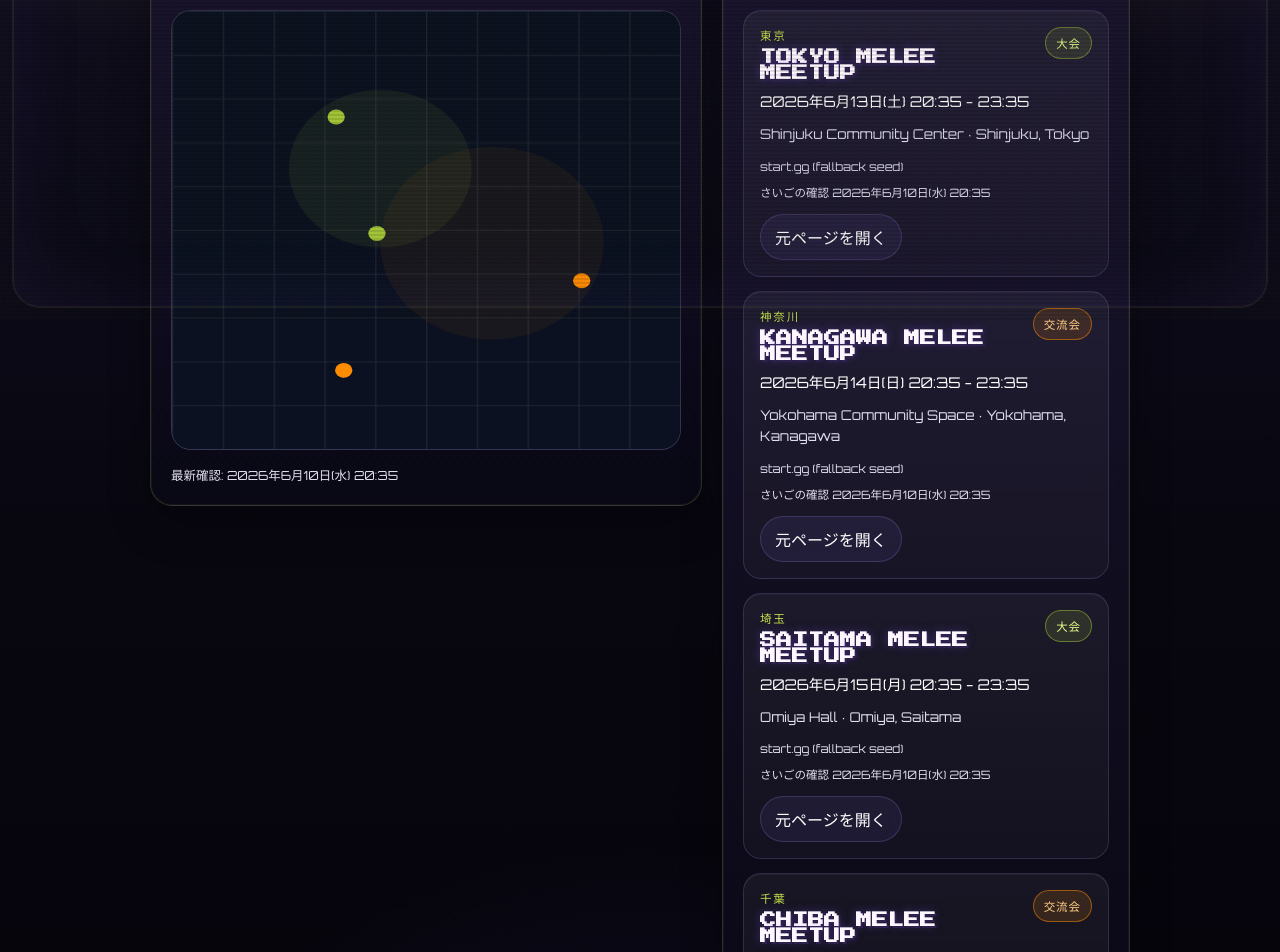
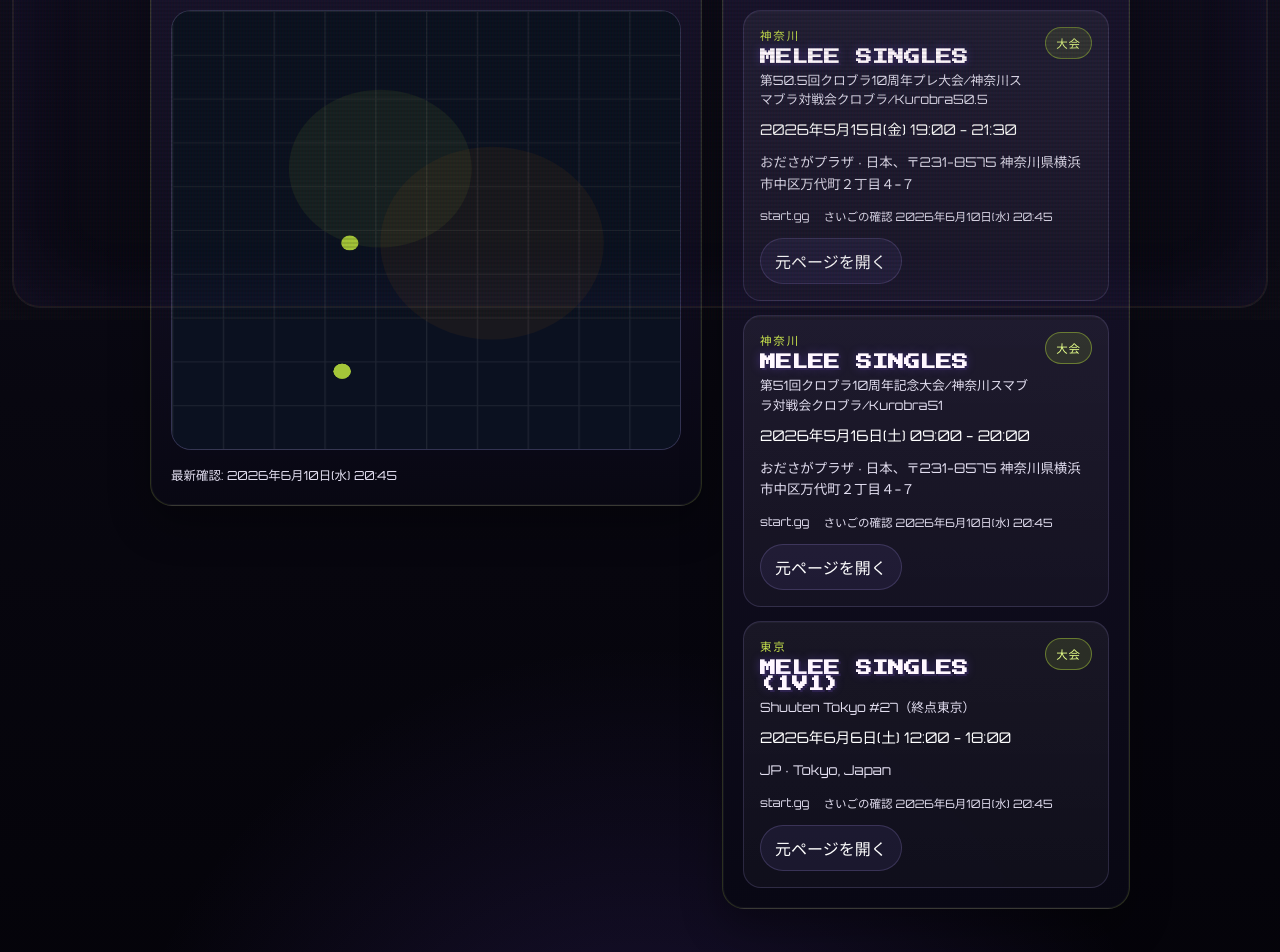
Before and after one commit to jakobng/ssbm-website, a React (Vite) app: page /ssbm-website/events in a window 1280 px wide. Shown: the part 480-1432 px from the top of the page. Built offline with nearby package versions, Linux system fonts and the light colour scheme; a web font is replaced by a local one.

Commit message:
Fetch real Tokyo events from start.gg

```diff
--- a/src/App.css
+++ b/src/App.css
@@ -2259,6 +2259,13 @@
   color: var(--gc-accent-green);
 }
 
+.event-card__tournament {
+  color: var(--gc-silver);
+  line-height: 1.5;
+  font-size: 0.8rem;
+  margin-top: 6px;
+}
+
 .event-badge {
   display: inline-flex;
   align-items: center;
--- a/src/components/TokyoEvents.tsx
+++ b/src/components/TokyoEvents.tsx
@@ -61,8 +61,7 @@ const TokyoEvents: React.FC = () => {
     [activeEvents, filter]
   );
 
-  const tournamentCount = activeEvents.filter((event) => event.type === 'tournament').length;
-  const meetupCount = activeEvents.filter((event) => event.type === 'meetup').length;
+  const venueCount = new Set(activeEvents.map((event) => event.venue)).size;
   const latestVerification = useMemo(() => {
     return activeEvents.reduce<string | undefined>((latest, event) => {
       if (!latest) {
@@ -81,22 +80,22 @@ const TokyoEvents: React.FC = () => {
           <h2>首都圏イベント</h2>
           <p className="page-copy">
             東京・神奈川・埼玉・千葉のスマブラDXイベントを、地図と一覧で見られるページです。
-            12時間ごとに更新して、場所と種類が すぐわかるようにしています。
+            start.gg から毎日まとめて、場所とリンクが すぐわかるようにしています。
           </p>
         </div>
 
         <div className="stat-strip">
           <div className="stat-chip">
-            <span className="stat-chip__value">{upcomingEvents.length}</span>
-            <span className="stat-chip__label">今後の予定</span>
+            <span className="stat-chip__value">{activeEvents.length}</span>
+            <span className="stat-chip__label">掲載中</span>
           </div>
           <div className="stat-chip">
-            <span className="stat-chip__value">{tournamentCount}</span>
-            <span className="stat-chip__label">大会</span>
+            <span className="stat-chip__value">{venueCount}</span>
+            <span className="stat-chip__label">会場</span>
           </div>
           <div className="stat-chip">
-            <span className="stat-chip__value">{meetupCount}</span>
-            <span className="stat-chip__label">交流会</span>
+            <span className="stat-chip__value">start.gg</span>
+            <span className="stat-chip__label">元ソース</span>
           </div>
         </div>
       </section>
@@ -194,6 +193,7 @@ const TokyoEvents: React.FC = () => {
                     <div>
                       <p className="event-card__prefecture">{prefectureLabels[event.prefecture]}</p>
                       <h4>{event.title}</h4>
+                      <p className="event-card__tournament">{event.tournamentName}</p>
                     </div>
                     <span className={`event-badge event-badge--${event.type}`}>{typeLabels[event.type]}</span>
                   </div>
--- a/src/data/tokyoEvents.json
+++ b/src/data/tokyoEvents.json
@@ -1,62 +1,50 @@
 [
   {
-    "id": "auto-fallback-tokyo-0",
-    "title": "Tokyo Melee Meetup",
-    "startAt": "2026-06-13T11:35:24.855Z",
-    "endAt": "2026-06-13T14:35:24.855Z",
-    "venue": "Shinjuku Community Center",
-    "address": "Shinjuku, Tokyo",
-    "prefecture": "Tokyo",
-    "latitude": 35.6938,
-    "longitude": 139.7034,
+    "id": "startgg-893793-1587383",
+    "title": "Melee Singles",
+    "tournamentName": "第50.5回クロブラ10周年プレ大会/神奈川スマブラ対戦会クロブラ/Kurobra50.5",
+    "startAt": "2026-05-15T10:00:00.000Z",
+    "endAt": "2026-05-15T12:30:00.000Z",
+    "venue": "おださがプラザ",
+    "address": "日本、〒231-8575 神奈川県横浜市中区万代町２丁目４−７",
+    "prefecture": "Kanagawa",
+    "latitude": 35.4419858,
+    "longitude": 139.6349043,
     "type": "tournament",
-    "sourceUrl": "https://www.start.gg/",
-    "sourceName": "start.gg (fallback seed)",
-    "lastVerifiedAt": "2026-06-10T11:35:24.860Z"
+    "sourceUrl": "https://www.start.gg/tournament/50-5-10-kurobra50-5/event/melee-singles",
+    "sourceName": "start.gg",
+    "lastVerifiedAt": "2026-06-10T11:45:34.710Z"
   },
   {
-    "id": "auto-fallback-kanagawa-1",
-    "title": "Kanagawa Melee Meetup",
-    "startAt": "2026-06-14T11:35:24.855Z",
-    "endAt": "2026-06-14T14:35:24.855Z",
-    "venue": "Yokohama Community Space",
-    "address": "Yokohama, Kanagawa",
+    "id": "startgg-893764-1587312",
+    "title": "Melee Singles",
+    "tournamentName": "第51回クロブラ10周年記念大会/神奈川スマブラ対戦会クロブラ/Kurobra51",
+    "startAt": "2026-05-16T00:00:00.000Z",
+    "endAt": "2026-05-16T11:00:00.000Z",
+    "venue": "おださがプラザ",
+    "address": "日本、〒231-8575 神奈川県横浜市中区万代町２丁目４−７",
     "prefecture": "Kanagawa",
-    "latitude": 35.4437,
-    "longitude": 139.638,
-    "type": "meetup",
-    "sourceUrl": "https://www.start.gg/",
-    "sourceName": "start.gg (fallback seed)",
-    "lastVerifiedAt": "2026-06-10T11:35:24.860Z"
+    "latitude": 35.4419858,
+    "longitude": 139.6349043,
+    "type": "tournament",
+    "sourceUrl": "https://www.start.gg/tournament/51-10-kurobra51/event/melee-singles",
+    "sourceName": "start.gg",
+    "lastVerifiedAt": "2026-06-10T11:45:34.710Z"
   },
   {
-    "id": "auto-fallback-saitama-2",
-    "title": "Saitama Melee Meetup",
-    "startAt": "2026-06-15T11:35:24.855Z",
-    "endAt": "2026-06-15T14:35:24.855Z",
-    "venue": "Omiya Hall",
-    "address": "Omiya, Saitama",
-    "prefecture": "Saitama",
-    "latitude": 35.9063,
-    "longitude": 139.6232,
+    "id": "startgg-907051-1615308",
+    "title": "Melee Singles (1v1)",
+    "tournamentName": "Shuuten Tokyo #27（終点東京）",
+    "startAt": "2026-06-06T03:00:00.000Z",
+    "endAt": "2026-06-06T09:00:00.000Z",
+    "venue": "JP",
+    "address": "Tokyo, Japan",
+    "prefecture": "Tokyo",
+    "latitude": 35.6764225,
+    "longitude": 139.650027,
     "type": "tournament",
-    "sourceUrl": "https://www.start.gg/",
-    "sourceName": "start.gg (fallback seed)",
-    "lastVerifiedAt": "2026-06-10T11:35:24.860Z"
-  },
-  {
-    "id": "auto-fallback-chiba-3",
-    "title": "Chiba Melee Meetup",
-    "startAt": "2026-06-16T11:35:24.855Z",
-    "endAt": "2026-06-16T14:35:24.855Z",
-    "venue": "Chiba Culture Center",
-    "address": "Chiba, Chiba",
-    "prefecture": "Chiba",
-    "latitude": 35.6074,
-    "longitude": 140.1065,
-    "type": "meetup",
-    "sourceUrl": "https://www.start.gg/",
-    "sourceName": "start.gg (fallback seed)",
-    "lastVerifiedAt": "2026-06-10T11:35:24.860Z"
+    "sourceUrl": "https://www.start.gg/tournament/shuuten-tokyo-27/event/melee-singles-1v1",
+    "sourceName": "start.gg",
+    "lastVerifiedAt": "2026-06-10T11:45:34.710Z"
   }
 ]
--- a/src/types/events.ts
+++ b/src/types/events.ts
@@ -1,6 +1,7 @@
 export type EventRecord = {
   id: string;
   title: string;
+  tournamentName: string;
   startAt: string;
   endAt?: string;
   venue: string;
```
Also changed, not shown: scripts/events/update-tokyo-events.mjs (+211 -26 lines).
